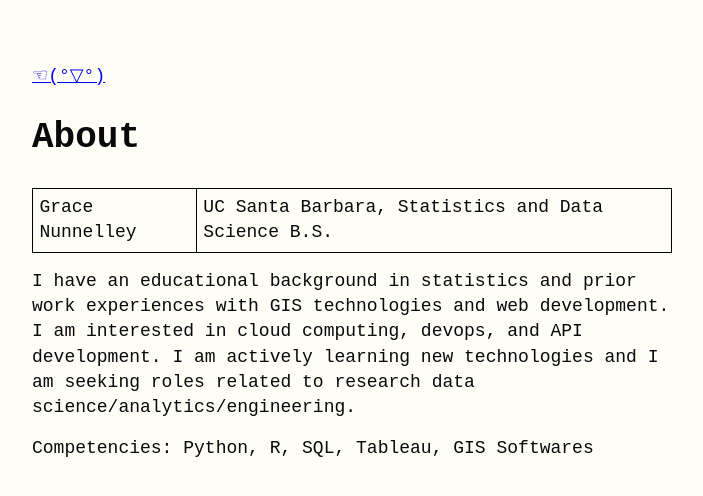
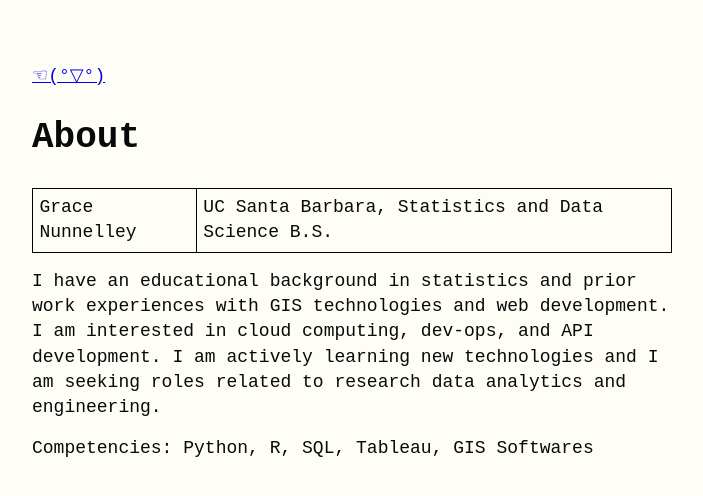
Before and after one commit to gnunnelley/portfolio, a Jekyll site: the page built from about.md, in a window 1280 px wide. Shown: the top 496 px of the page, without its empty margins (288-991 px from the left). Built offline with Jekyll 4.4.1, drawn with Linux system fonts in a browser that asks for light colours.

Commit message:
about update

```diff
--- a/about.md
+++ b/about.md
@@ -6,7 +6,7 @@ title: About
 
 Grace Nunnelley | UC Santa Barbara, Statistics and Data Science B.S.
 
-I have an educational background in statistics and prior work experiences with GIS technologies and web development.  I am interested in cloud computing, devops, and API development. I am actively learning new technologies and I am seeking roles related to research data science/analytics/engineering.
+I have an educational background in statistics and prior work experiences with GIS technologies and web development.  I am interested in cloud computing, dev-ops, and API development. I am actively learning new technologies and I am seeking roles related to research data analytics and engineering.
 
 Competencies: Python, R, SQL, Tableau, GIS Softwares
 
```
